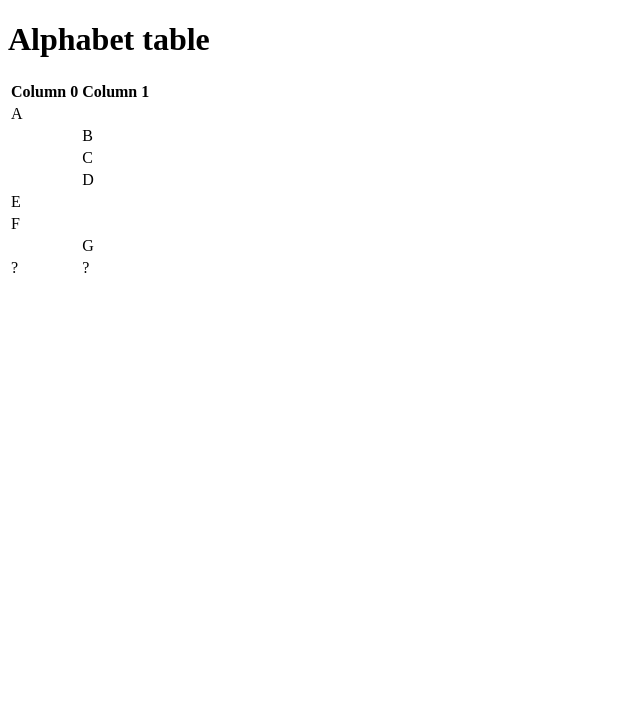
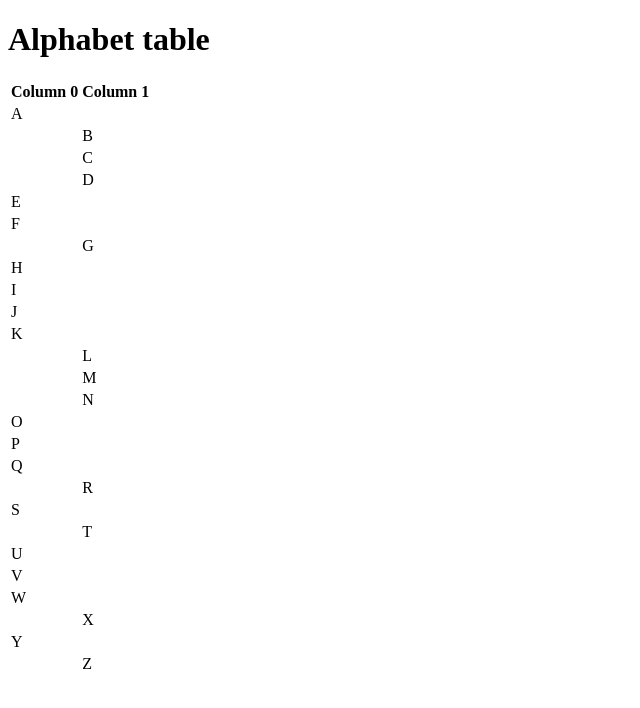
Before and after one commit to comp426-2022-spring/a00-dannifu010706, a website: page index.html in a window 1280 px wide. Shown: the whole page, without its empty margins (0-640 px from the left). Drawn offline with Linux system fonts and the light colour scheme.

Commit message:
added index.html2

```diff
--- a/index.html
+++ b/index.html
@@ -41,7 +41,61 @@
                              <td></td><td>G</td>
                              </tr>
                              <tr>
-                             <td>?</td><td>?</td>
+                             <td>H</td><td></td>
+                             </tr>
+                             <tr>
+                             <td>I</td><td></td>
+                             </tr>
+                             <tr>
+                             <td>J</td><td></td>
+                             </tr>
+                             <tr>
+                             <td>K</td><td></td>
+                             </tr>
+                             <tr>
+                             <td></td><td>L</td>
+                             </tr>
+                             <tr>
+                             <td></td><td>M</td>
+                             </tr>
+                             <tr>
+                             <td></td><td>N</td>
+                             </tr>
+                             <tr>
+                             <td>O</td><td></td>
+                             </tr>
+                             <tr>
+                             <td>P</td><td></td>
+                             </tr>
+                             <tr>
+                             <td>Q</td><td></td>
+                             </tr>
+                             <tr>
+                             <td></td><td>R</td>
+                             </tr>
+                             <tr>
+                             <td>S</td><td></td>
+                             </tr>
+                             <tr>
+                             <td></td><td>T</td>
+                             </tr>
+                             <tr>
+                             <td>U</td><td></td>
+                             </tr>
+                             <tr>
+                             <td>V</td><td></td>
+                             </tr>
+                             <tr>
+                             <td>W</td><td></td>
+                             </tr>
+                             <tr>
+                             <td></td><td>X</td>
+                             </tr>
+                             <tr>
+                             <td>Y</td><td></td>
+                             </tr>
+                             <tr>
+                             <td></td><td>Z</td>
                              </tr>
 
 
--- a/package.json
+++ b/package.json
@@ -15,5 +15,8 @@
   "bugs": {
     "url": "https://github.com/comp426-2022-spring/a00-dannifu010706/issues"
   },
-  "homepage": "https://github.com/comp426-2022-spring/a00-dannifu010706#readme"
+  "homepage": "https://github.com/comp426-2022-spring/a00-dannifu010706#readme",
+  "dependencies": {
+    "browser-sync": "^2.27.7"
+  }
 }
```
Also changed, not shown: 1 other file.
